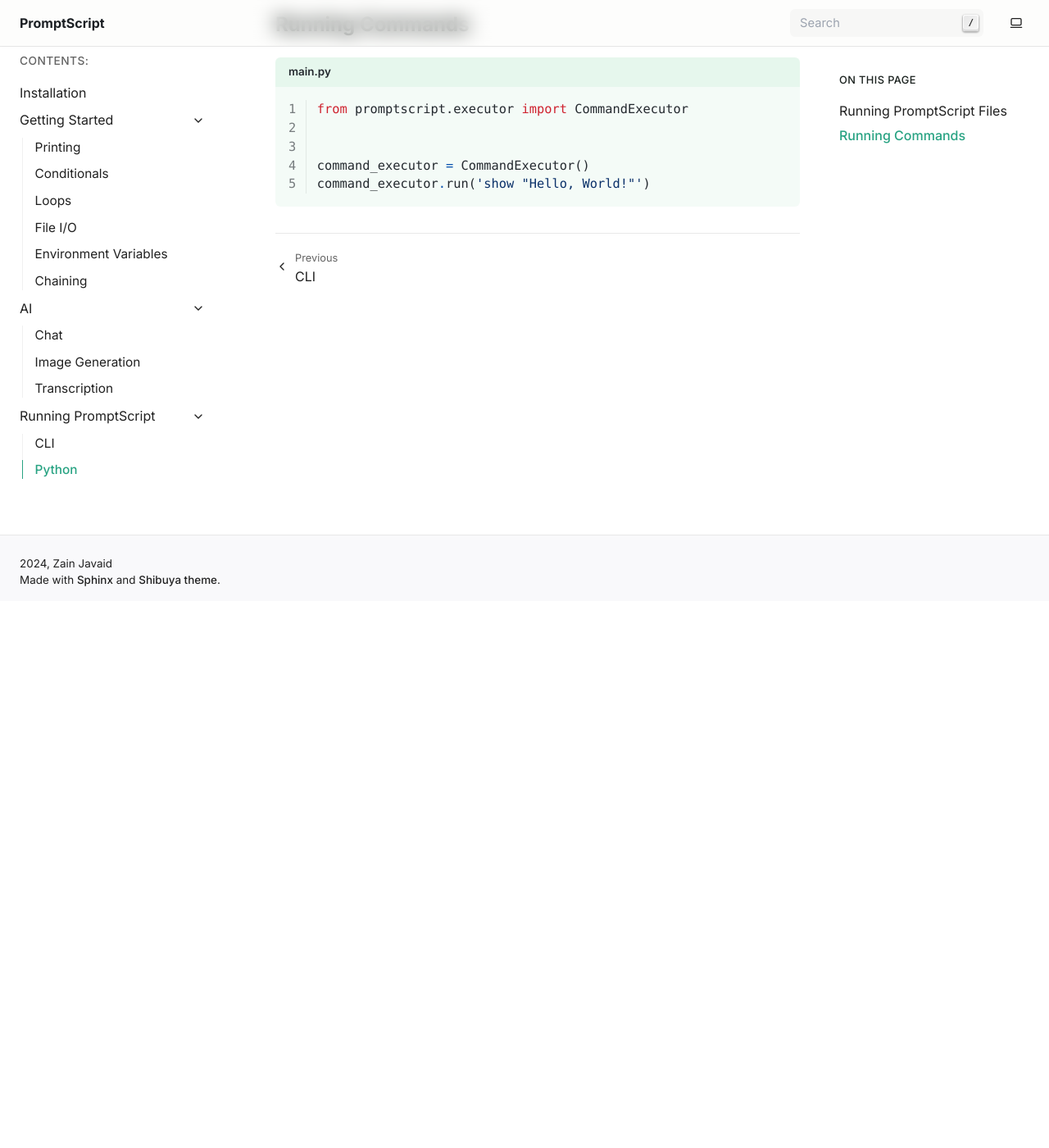
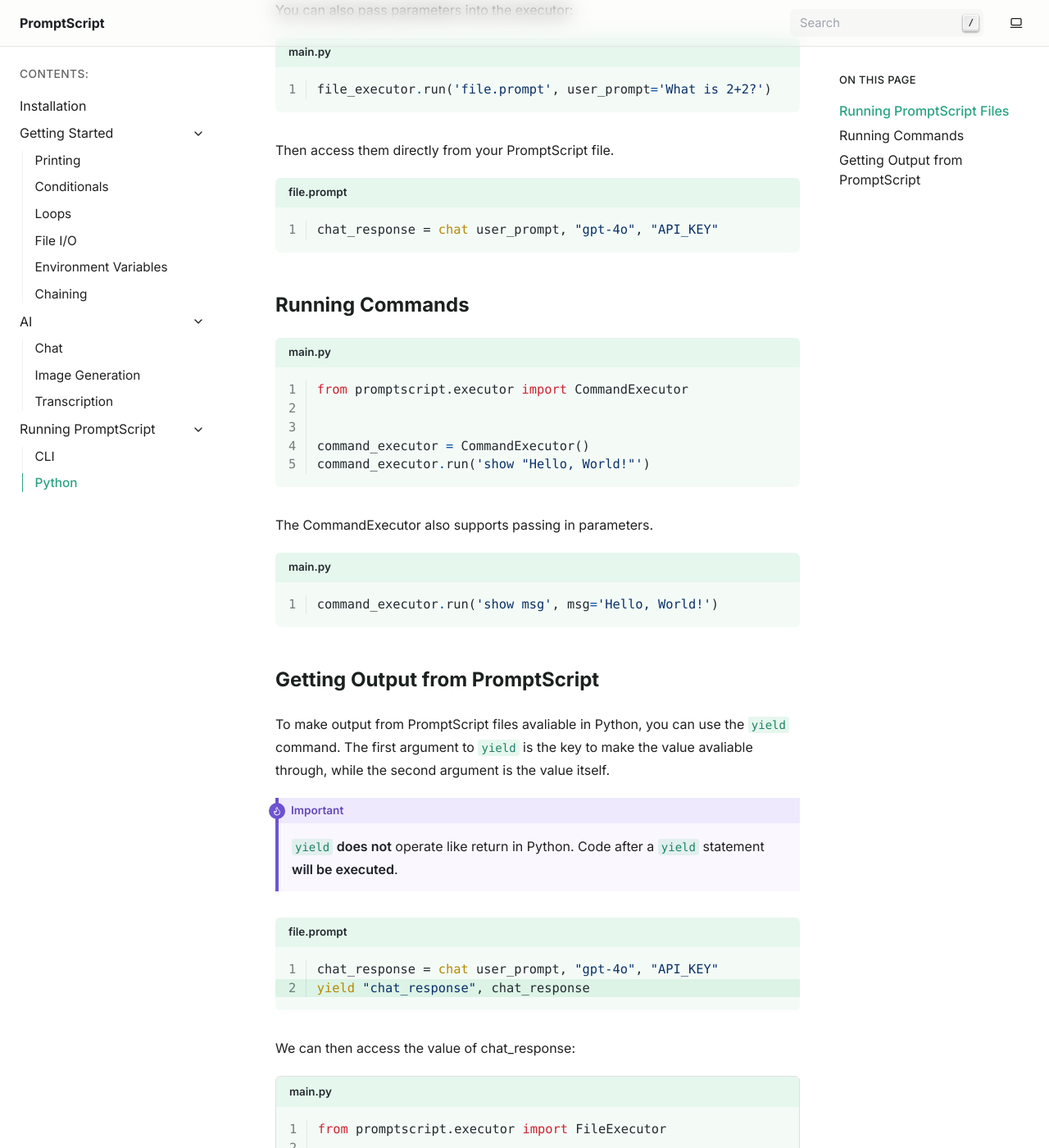
Before and after one commit to zainmfjavaid/PromptScript, a Sphinx documentation site: the page built from docs/running/python.rst, in a window 1280 px wide and 1400 px high, scrolled down 668 px. Shown: the whole window at 82% size. Built offline with Sphinx 7.4.7, drawn with Linux system fonts in a browser that asks for light colours; some of the changed text lies outside the part shown.

Commit message:
Finished python docs

```diff
--- a/docs/running/python.rst
+++ b/docs/running/python.rst
@@ -24,6 +24,21 @@ Running PromptScript Files
     file_executor = FileExecutor()
     file_executor.run('file.prompt')
 
+You can also pass parameters into the executor:
+
+.. code-block:: python
+    :linenos:
+    :caption: main.py
+
+    file_executor.run('file.prompt', user_prompt='What is 2+2?')
+
+Then access them directly from your PromptScript file.
+
+.. code-block:: promptscript
+    :linenos:
+    :caption: file.prompt
+
+    chat_response = chat user_prompt, "gpt-4o", "API_KEY"
 
 Running Commands
 ----------------
@@ -37,3 +52,51 @@ Running Commands
 
     command_executor = CommandExecutor()
     command_executor.run('show "Hello, World!"')
+
+The CommandExecutor also supports passing in parameters.
+
+.. code-block:: python
+    :linenos:
+    :caption: main.py
+
+    command_executor.run('show msg', msg='Hello, World!')
+
+Getting Output from PromptScript
+--------------------------------
+
+To make output from PromptScript files avaliable in Python, you can use the ``yield`` command. The first argument to ``yield`` is
+the key to make the value avaliable through, while the second argument is the value itself.
+
+.. important:: ``yield`` **does not** operate like return in Python. Code after a ``yield`` statement **will be executed**.
+
+.. code-block:: promptscript
+    :linenos:
+    :caption: file.prompt
+    :emphasize-lines: 2
+
+    chat_response = chat user_prompt, "gpt-4o", "API_KEY"
+    yield "chat_response", chat_response
+
+We can then access the value of chat_response:
+
+
+.. container:: demo
+
+    .. code-block:: python
+        :linenos:
+        :caption: main.py
+
+        from promptscript.executor import FileExecutor
+
+
+        file_executor = FileExecutor()
+        output = file_executor.run('file.prompt', user_prompt='What is 2+2?')
+
+        print(output)
+
+    .. code-block:: python
+        :class: demo-result
+
+        {'chat_response': '2+2 equals 4.'}
+
+.. note:: ``yield`` also works the same way in the ``CommandExecutor`` and ``PersistentCommandExecutor``.
```
Also changed, not shown: file.txt (added), 5 other files.
